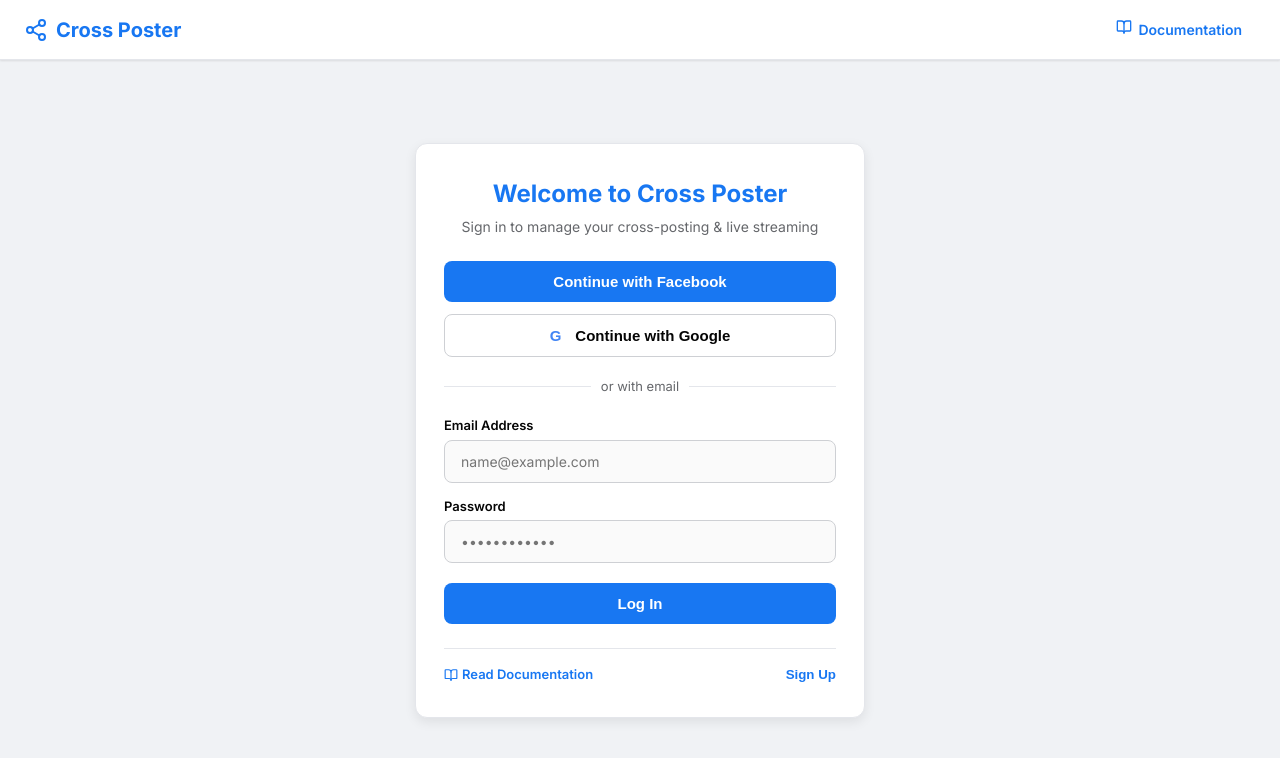
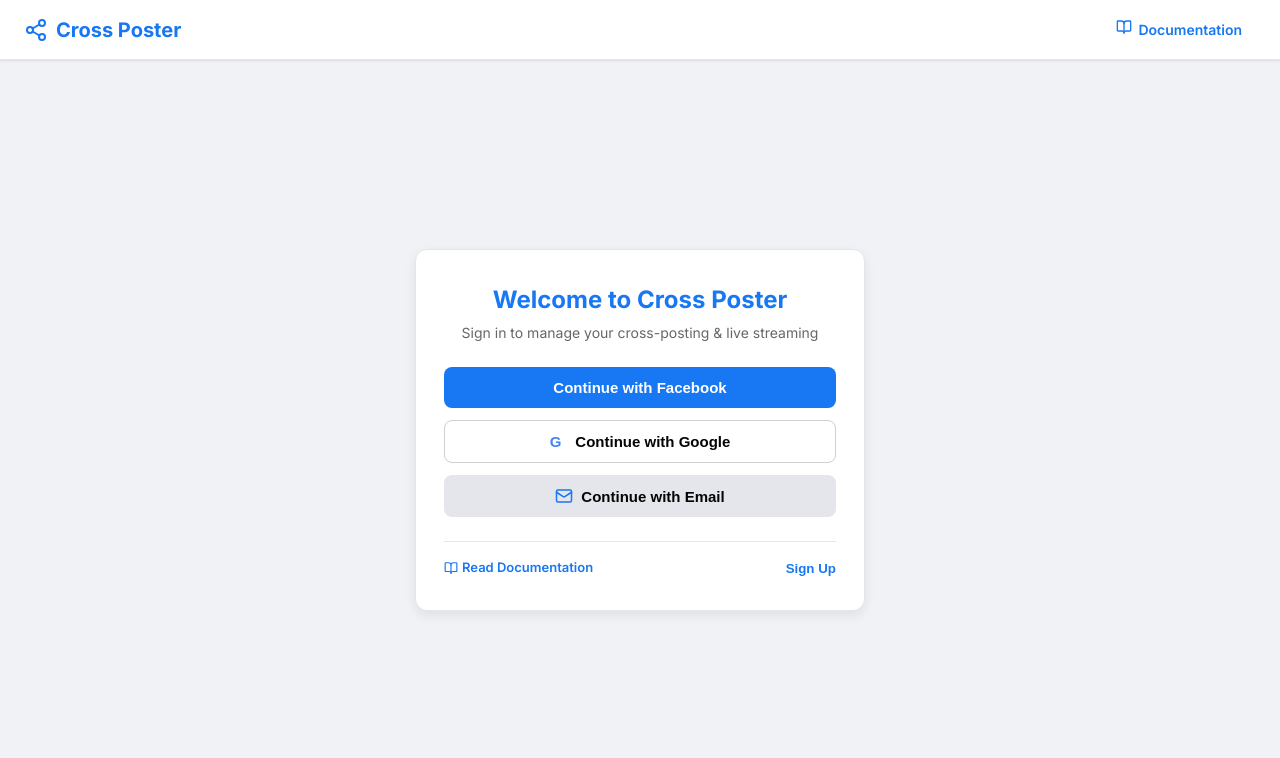
Before and after one commit to kamru1i/cross-poster, a Next.js app: page /login in a window 1280 px wide. Shown: the top 758 px of the page. Built offline with nearby package versions, Linux system fonts and the light colour scheme.

Commit message:
feat: add Continue with Email option and Back navigation button to Login view

```diff
--- a/app/login/page.tsx
+++ b/app/login/page.tsx
@@ -1,10 +1,11 @@
 'use client';
 
 import React, { useState } from 'react';
-import { Mail, Lock, User, LogIn, Sparkles, BookOpen } from 'lucide-react';
+import { Mail, Lock, User, LogIn, Sparkles, BookOpen, ArrowLeft } from 'lucide-react';
 import Link from 'next/link';
 
 export default function LoginPage() {
+  const [authView, setAuthView] = useState<'CHOICE' | 'EMAIL'>('CHOICE');
   const [isRegister, setIsRegister] = useState(false);
   const [name, setName] = useState('');
   const [email, setEmail] = useState('');
@@ -30,7 +31,30 @@
       padding: '24px 20px'
     }}>
       <div className="card" style={{ width: '100%', maxWidth: '450px', textAlign: 'center', padding: '32px 28px' }}>
-        <div style={{ marginBottom: 24 }}>
+
+        {/* Top Back Navigation Option when in Email view */}
+        {authView === 'EMAIL' && (
+          <button
+            onClick={() => setAuthView('CHOICE')}
+            style={{
+              display: 'inline-flex',
+              alignItems: 'center',
+              gap: 6,
+              background: 'none',
+              border: 'none',
+              color: '#1877F2',
+              fontWeight: 600,
+              fontSize: 13,
+              cursor: 'pointer',
+              marginBottom: 16,
+              float: 'left'
+            }}
+          >
+            <ArrowLeft size={16} /> Back
+          </button>
+        )}
+
+        <div style={{ marginBottom: 24, clear: 'both' }}>
           <h1 style={{ fontSize: 24, fontWeight: 700, color: '#1877F2' }}>
             {isRegister ? 'Join Cross Poster' : 'Welcome to Cross Poster'}
           </h1>
@@ -39,8 +63,9 @@
           </p>
         </div>
 
-        {/* Social Authentication Buttons */}
-        <div style={{ display: 'flex', flexDirection: 'column', gap: 12, marginBottom: 20 }}>
+        {/* View 1: Choice Screen (Facebook, Google, Continue with Email) */}
+        {authView === 'CHOICE' ? (
+          <div style={{ display: 'flex', flexDirection: 'column', gap: 12, marginBottom: 10 }}>
             <button
               className="btn"
               style={{
@@ -71,21 +96,22 @@
             >
               <span style={{ color: '#4285F4', fontWeight: 700, marginRight: 6 }}>G</span> Continue with Google
             </button>
+
+            <button
+              className="btn btn-secondary"
+              style={{
+                width: '100%',
+                justifyContent: 'center',
+                padding: '12px 18px',
+                fontSize: 15
+              }}
+              onClick={() => setAuthView('EMAIL')}
+            >
+              <Mail size={18} color="#1877F2" /> Continue with Email
+            </button>
           </div>
-
-        <div style={{
-          display: 'flex',
-          alignItems: 'center',
-          margin: '20px 0',
-          color: '#65676B',
-          fontSize: 13
-        }}>
-          <div style={{ flex: 1, height: 1, backgroundColor: '#E4E6EB' }} />
-          <span style={{ padding: '0 10px' }}>or with email</span>
-          <div style={{ flex: 1, height: 1, backgroundColor: '#E4E6EB' }} />
-        </div>
-
-        {/* Email & Password Form */}
+        ) : (
+          /* View 2: Email & Password Form */
           <form onSubmit={handleSubmit} style={{ display: 'flex', flexDirection: 'column', gap: 14, textAlign: 'left' }}>
             {isRegister && (
               <div>
@@ -129,6 +155,7 @@
               {isRegister ? 'Sign Up' : 'Log In'}
             </button>
           </form>
+        )}
 
         <div style={{ marginTop: 24, paddingTop: 16, borderTop: '1px solid #E4E6EB', display: 'flex', alignItems: 'center', justifyContent: 'space-between', fontSize: 13 }}>
           <Link href="/docs" style={{ color: '#1877F2', fontWeight: 600, textDecoration: 'none', display: 'flex', alignItems: 'center', gap: 4 }}>
@@ -136,7 +163,10 @@
           </Link>
 
           <button
-            onClick={() => setIsRegister(!isRegister)}
+            onClick={() => {
+              setIsRegister(!isRegister);
+              if (authView === 'CHOICE') setAuthView('EMAIL');
+            }}
             style={{ background: 'none', border: 'none', color: '#1877F2', fontWeight: 600, cursor: 'pointer' }}
           >
             {isRegister ? 'Log In' : 'Sign Up'}
```
Also changed, not shown: components/LoginForm.tsx (+49 -19 lines). Lines whose indentation alone changed are shown as unchanged.
